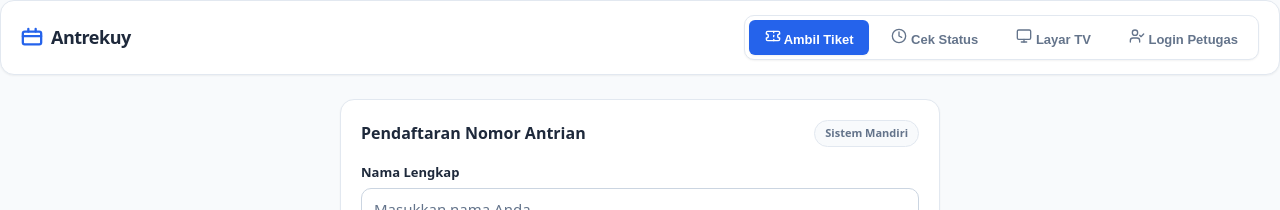
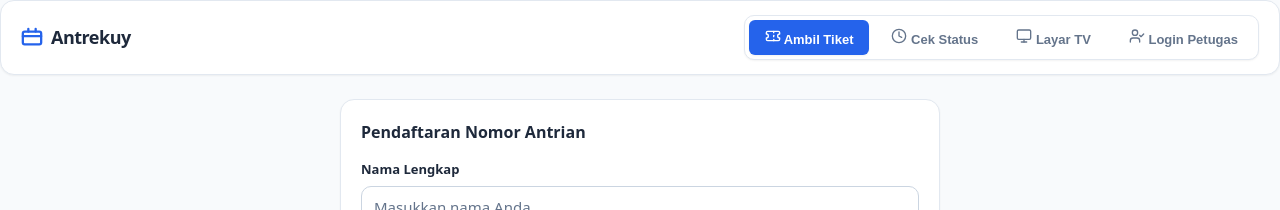
Before and after one commit to yes4ya/Antrekuy, a React (Vite) app: page / in a window 1280 px wide. Shown: the top 210 px of the page. Built offline with nearby package versions, Linux system fonts and the light colour scheme.

Commit message:
chore: remove redundant badge from kiosk panel

```diff
--- a/src/App.jsx
+++ b/src/App.jsx
@@ -220,7 +220,6 @@ export default function App() {
             <div className="panel">
               <div className="panel-header">
                 <h2 className="panel-title">Pendaftaran Nomor Antrian</h2>
-                <span className="badge badge-neutral">Sistem Mandiri</span>
               </div>
 
               {!lastTicket ? (
```
